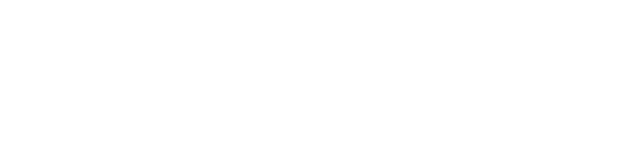
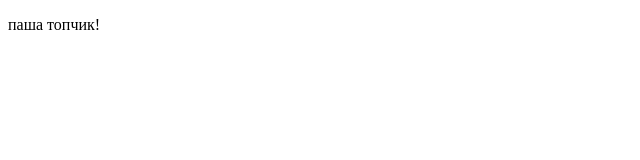
Before and after one commit to Pasha-creator/pasha-telega, a plain HTML site: page index.html in a window 1280 px wide. Shown: the whole page, without its empty margins (0-640 px from the left). Drawn offline with Linux system fonts and the light colour scheme.

Commit message:
Update index.html

```diff
--- a/index.html
+++ b/index.html
@@ -7,6 +7,6 @@
     <title>Document</title>
 </head>
 <body>
-
+    <p>паша топчик!</p>
 </body>
 </html>
```
